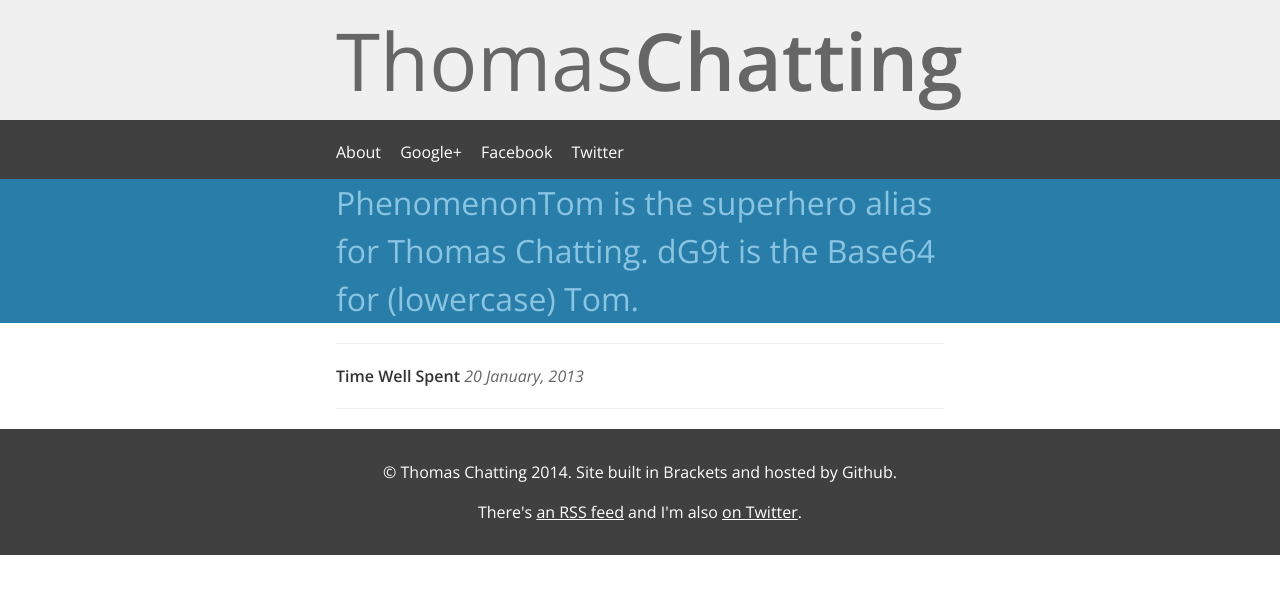
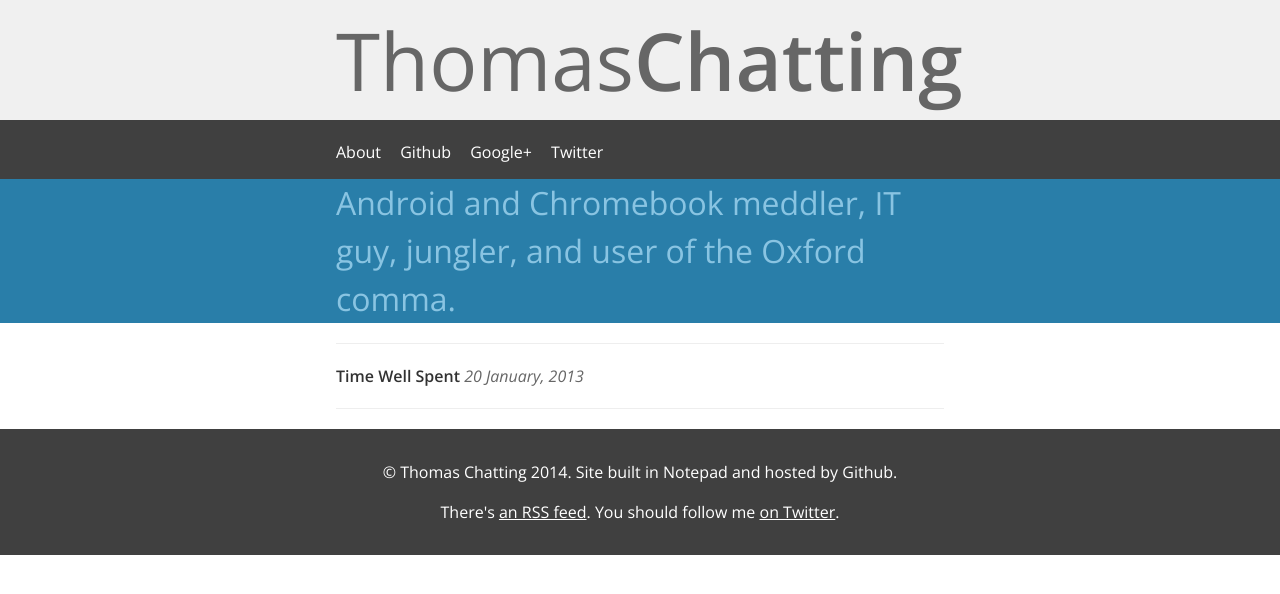
Before and after one commit to tomchatting/tomchatting.github.io, a Jekyll site: the page built from _posts/2013-01-20-time-well-spent.markdown, in a window 1280 px wide. Shown: the top 594 px of the page. Built offline with Jekyll 4.4.1, drawn with Linux system fonts in a browser that asks for light colours.

Commit message:
Update default.html
Footer, prologue, title all get some love.

```diff
--- a/_layouts/default.html
+++ b/_layouts/default.html
@@ -2,10 +2,10 @@
 <html>
 <head>
     <meta charset="utf-8" />
-    <title>{{ page.title }} - Return of the Tom</title>
+    <title>{{ page.title }} - Somewhere between Super Saiyan 2 and Bristol.</title>
 
     <meta name="description" content="The ramblings of some guy." />
-	<meta name="author" content="Thomas Chatting" />
+    <meta name="author" content="Thomas Chatting" />
     <!--[if lt IE 9]>
     <script src="/css/html5shiv.js"></script>
     <![endif]-->
@@ -27,15 +27,15 @@
         <nav class="s-nav">
             <ul>
                 <li><a href="/about">About</a></li>
+                <li><a href="//github.com/tomchatting" target="_blank">Github</a></li>
                 <li><a href="//google.com/+ThomasChatting" target="_blank">Google+</a></li>
-                <li><a href="//facebook.com/tom.chatting" target="_blank">Facebook</a></li>
                 <li><a href="//twitter.com/phenomenontom" target="_blank">Twitter</a></li>
             </ul>
         </nav>
     </div>
 
     <div class="prologue">
-        <h2>PhenomenonTom is the superhero alias for Thomas Chatting. dG9t is the Base64 for (lowercase) Tom.</h2>
+        <h2>Android and Chromebook meddler, IT guy, jungler, and user of the Oxford comma.</h2>
     </div>
 
 
@@ -48,8 +48,8 @@
     </div>
 
     <footer>
-        <p>&copy; Thomas Chatting 2014. Site built in Brackets and hosted by Github.</p>
-        <p>There's <a href="/feed.xml">an RSS feed</a> and I'm also <a href="//twitter.com/phenomenontom">on Twitter</a>.</p>
+        <p>&copy; Thomas Chatting 2014. Site built in Notepad and hosted by Github.</p>
+        <p>There's <a href="/feed.xml">an RSS feed</a>. You should follow me <a href="//twitter.com/phenomenontom">on Twitter</a>.</p>
     </footer>
 </body>
 
```
